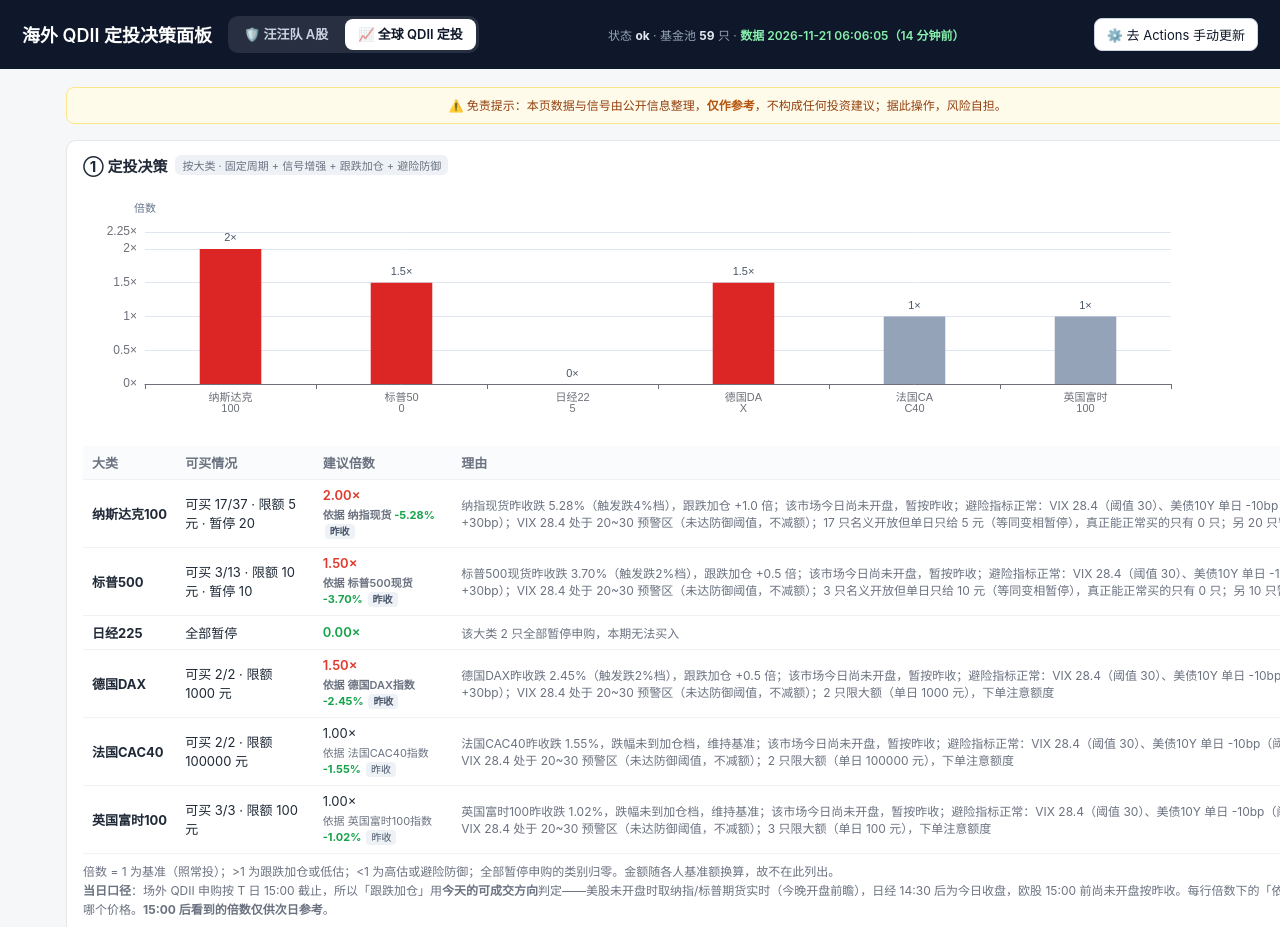
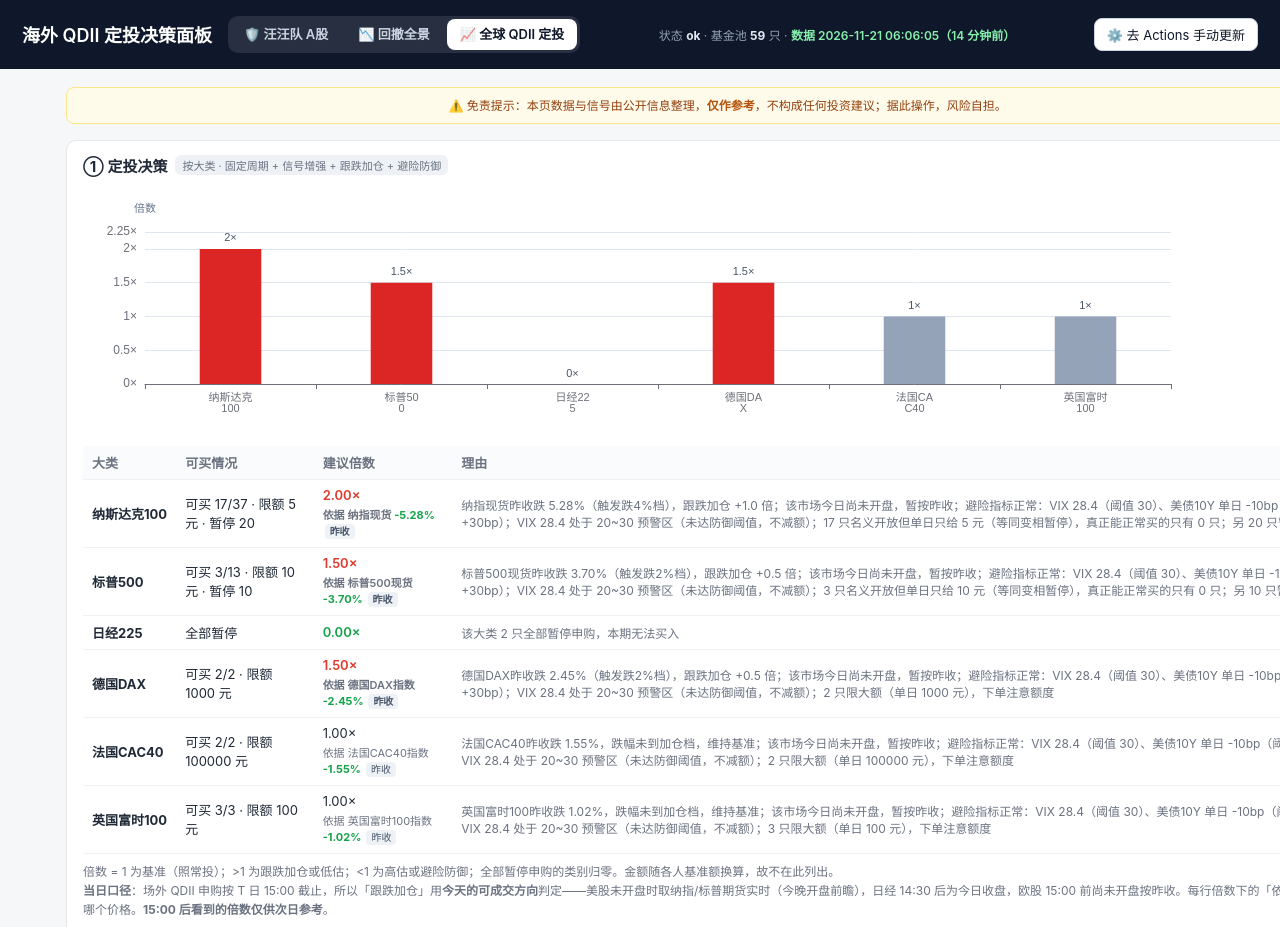
Before and after one commit to turbomind66/invest-radar, a plain HTML site: page docs/qdii/index.html in a window 1280 px wide. Shown: the top 927 px of the page. Drawn offline with Linux system fonts and the light colour scheme.

Commit message:
fix: QDII页与静态站补齐回撤全景切换按钮（三页tab一致，含A股静态页漏项）

```diff
--- a/docs/qdii/index.html
+++ b/docs/qdii/index.html
@@ -181,6 +181,7 @@
     <h1>海外 QDII 定投决策面板</h1>
     <nav class="tabbar" id="tabbar">
       <a class="tab" id="peerTab" href="#" title="同一站点的汪汪队 A股看板">🛡️ 汪汪队 A股</a>
+      <a class="tab" href="../dd" title="宽基指数与场内ETF历史回撤全景">📉 回撤全景</a>
       <span class="tab active">📈 全球 QDII 定投</span>
     </nav>
   </div>
```
Also changed, not shown: docs/index.html (+1 -0 lines), qdii/templates/index.html (+1 -0 lines).
